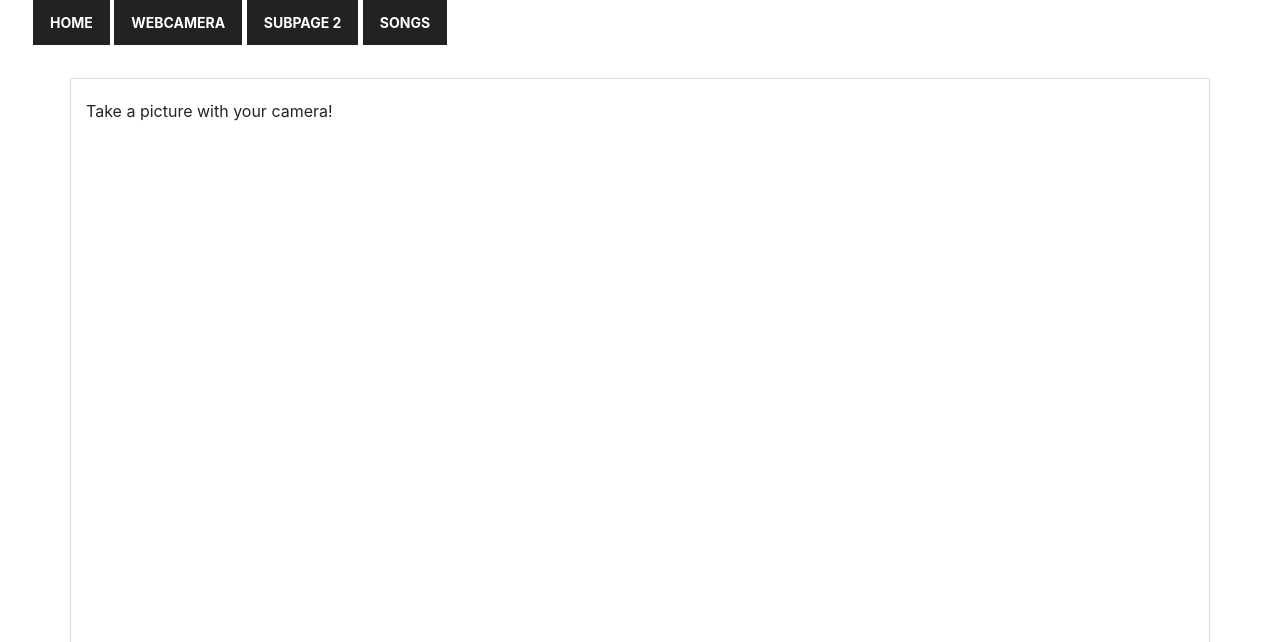
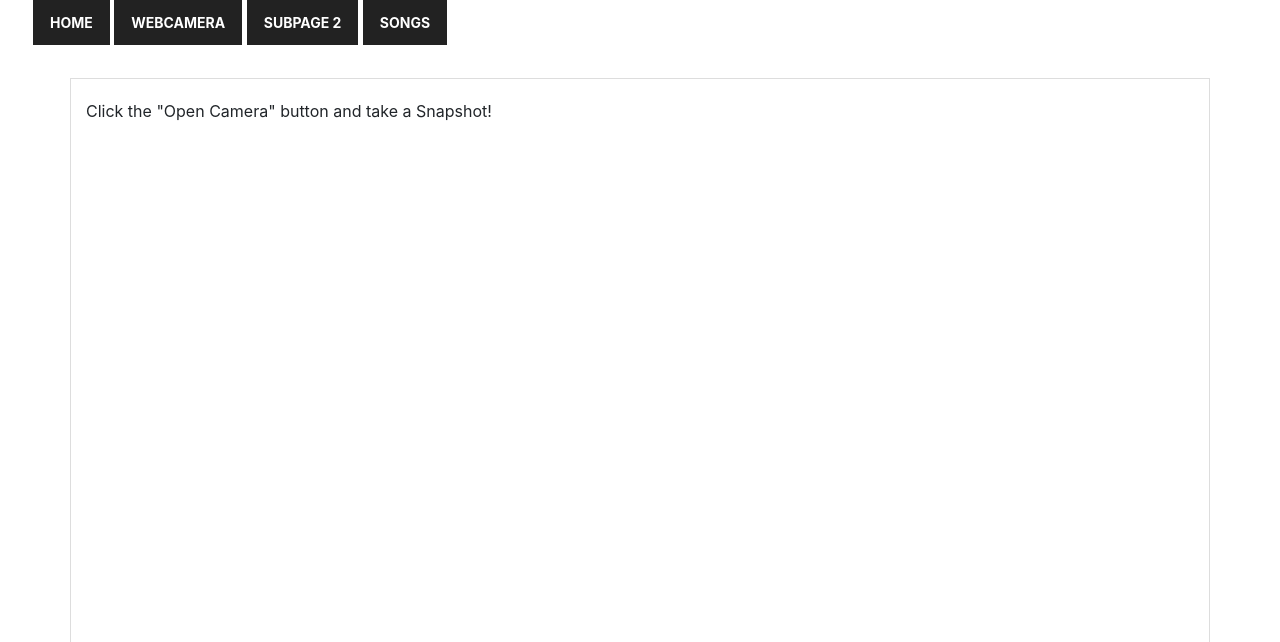
Before and after one commit to nancyYangLi/postcard, a PHP site: template application/view/home/webcamera.php in a window 1280 px wide. Shown: the top 642 px of the page. Run offline with PHP 8.4, Linux system fonts and the light colour scheme; the template is opened without the code that fills it, so the values that code supplies are empty; some libraries are stand-ins or nearby versions.

Commit message:
Update application/view/home/webcamera.php

```diff
--- a/application/view/home/webcamera.php
+++ b/application/view/home/webcamera.php
@@ -1,5 +1,5 @@
 <div class="container">
-	<p>Take a picture with your camera!</p>
+	<p>Click the "Open Camera" button and take a Snapshot!</p>
 	<div class="row">
 		<div class="col-md-6">
 			<div id="my_camera"></div>
@@ -7,6 +7,7 @@
             <video id="video" width="640" height="480" autoplay></video>
             <button id="showVideo"> Open Camera</button>
             <button id="snap" style="display:none;">Snap Photo</button>
+            <div id="errorMsg"></div>
 			<canvas id="canvas" width="640" height="480"></canvas>
         </div>
     </div>
@@ -26,7 +27,8 @@
 	     		e.target.style.display = "none";
 	     		snapbtn.style.display = "block";
 	     	} catch (e) {
-	     		console.log(e.name + ": " + e.message);
+	     		document.querySelector('#errorMsg').innerHTML = e.name + ": " + e.message;
+	     		//console.log(e.name + ": " + e.message);
 		    }
 		}
 
```
